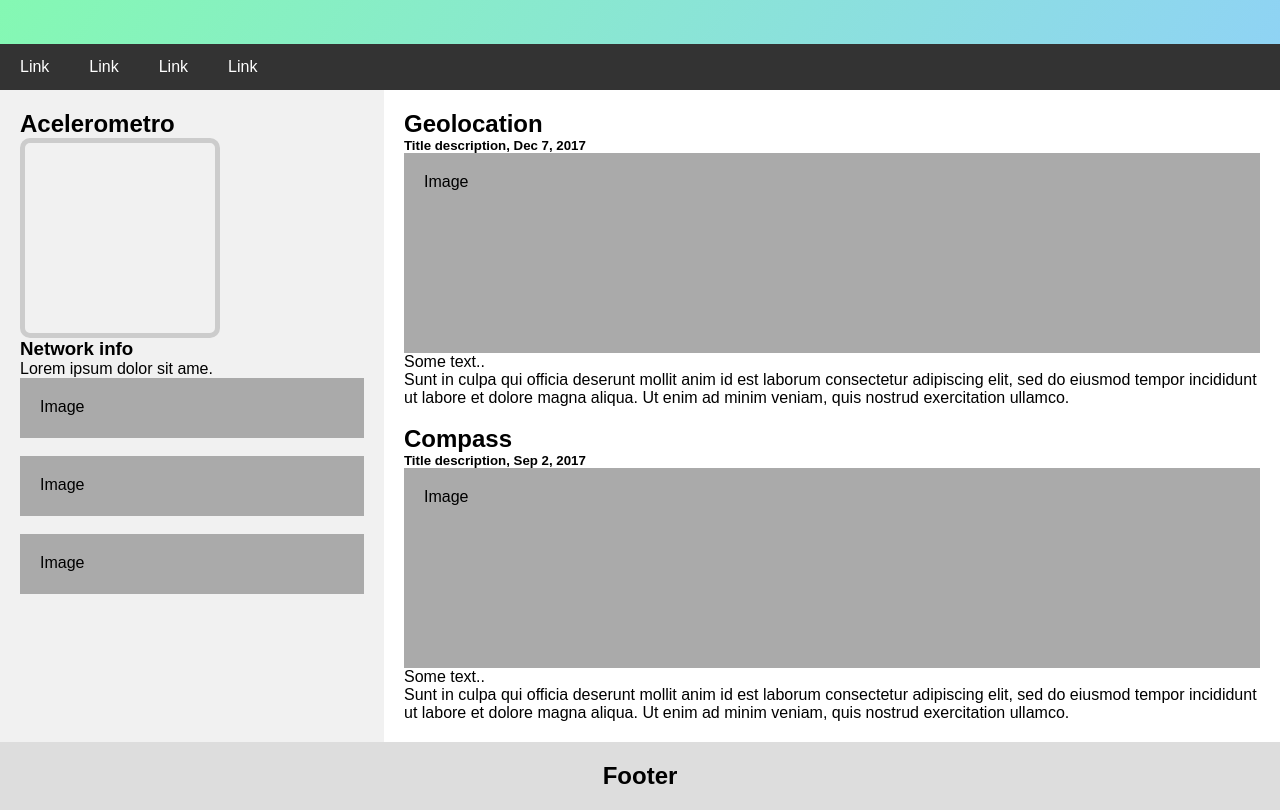
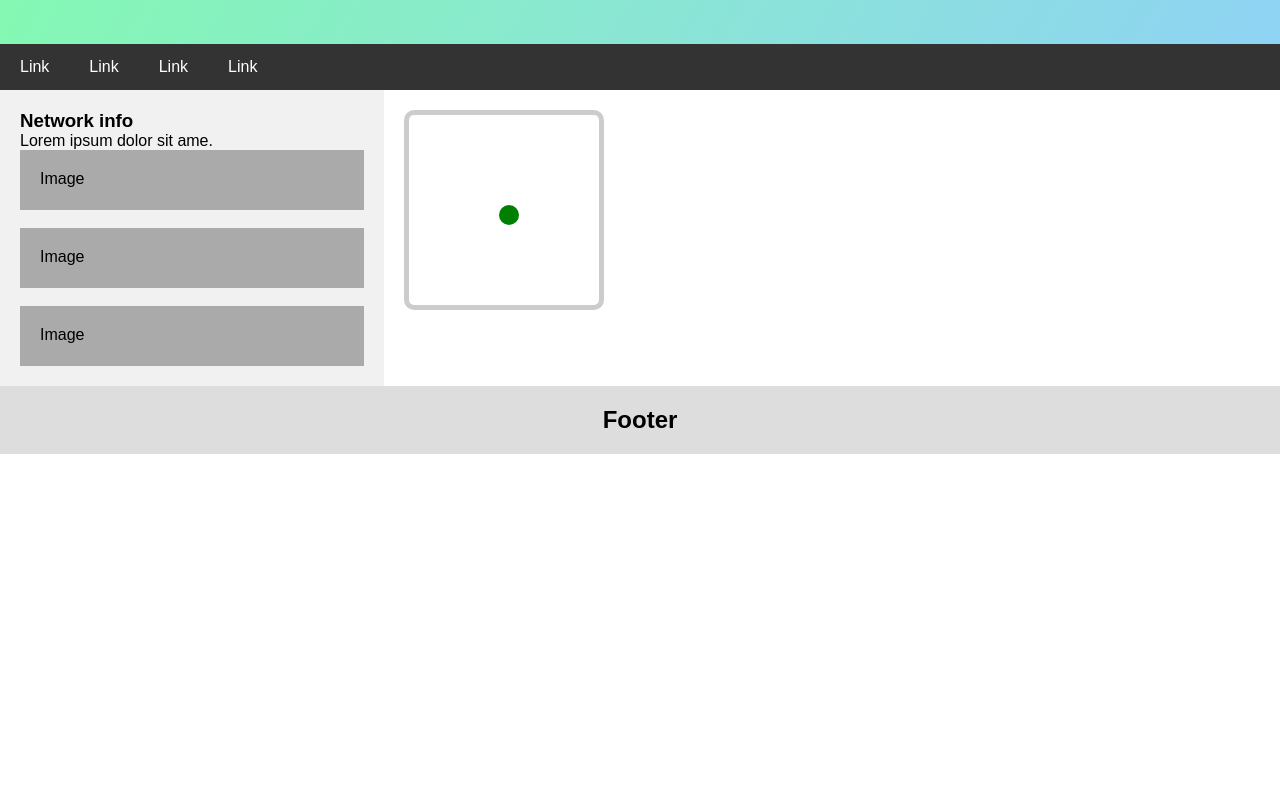
Before and after one commit to iherfue/DOR-2018, a plain HTML site: page proyecto_apis/index.html in a window 1280 px wide. Shown: the part 113-923 px from the top of the page. After the commit the page ends 800 px from the top, so only its background shows below. Drawn offline with Linux system fonts and the light colour scheme.

Commit message:
Update index.html

```diff
--- a/proyecto_apis/index.html
+++ b/proyecto_apis/index.html
@@ -27,10 +27,20 @@
   <!-- The flexible grid (content) -->
   <div class="row">
     <div class="side">
-        <h2>Acelerometro</h2>
+        <h3>Network info</h3>
+        <p>Lorem ipsum dolor sit ame.</p>
+        <div class="fakeimg" style="height:60px;">Image</div><br>
+        <div class="fakeimg" style="height:60px;">Image</div><br>
+        <div class="fakeimg" style="height:60px;">Image</div>
+    </div>
+    <div class="main">
+        <div class="garden">
+            <div class="ball"></div>
+          </div>
+
+          <pre class="output"></pre>
           <script>
                 var ball   = document.querySelector('.ball');
-        console.log(ball);
           var garden = document.querySelector('.garden');
           var output = document.querySelector('.output');
           var maxX = garden.clientWidth  - ball.clientWidth;
@@ -54,31 +64,7 @@
             ball.style.left = (maxY*y/180 - 10) + "px";
           }
           window.addEventListener('deviceorientation', handleOrientation);
-        </script>
-
-        <p class="garden">
-            <p class="ball"></p>
-        <pre class="output"></pre>
-
-        <h3>Network info</h3>
-        <p>Lorem ipsum dolor sit ame.</p>
-        <div class="fakeimg" style="height:60px;">Image</div><br>
-        <div class="fakeimg" style="height:60px;">Image</div><br>
-        <div class="fakeimg" style="height:60px;">Image</div>
-    </div>
-    <div class="main">
-        <h2>Geolocation</h2>
-        <h5>Title description, Dec 7, 2017</h5>
-        <div class="fakeimg" style="height:200px;">Image</div>
-        <p>Some text..</p>
-        <p>Sunt in culpa qui officia deserunt mollit anim id est laborum consectetur adipiscing elit, sed do eiusmod tempor incididunt ut labore et dolore magna aliqua. Ut enim ad minim veniam, quis nostrud exercitation ullamco.</p>
-        <br>
-        <h2>Compass</h2>
-        <h5>Title description, Sep 2, 2017</h5>
-        <div class="fakeimg" style="height:200px;">Image</div>
-        <p>Some text..</p>
-        <p>Sunt in culpa qui officia deserunt mollit anim id est laborum consectetur adipiscing elit, sed do eiusmod tempor incididunt ut labore et dolore magna aliqua. Ut enim ad minim veniam, quis nostrud exercitation ullamco.</p>
-    </div>
+          </script>  </div>
 
   </div>
 
```
Lines whose indentation alone changed are shown as unchanged.
